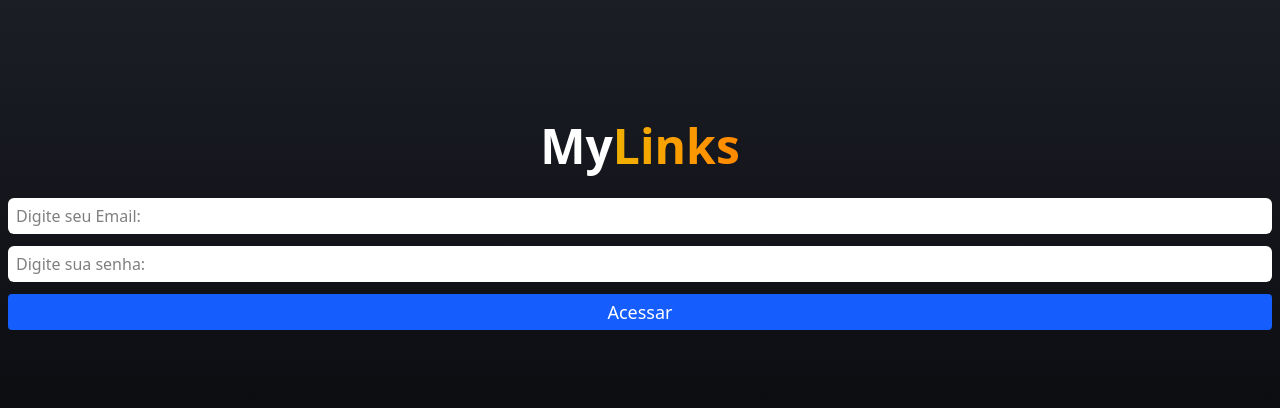
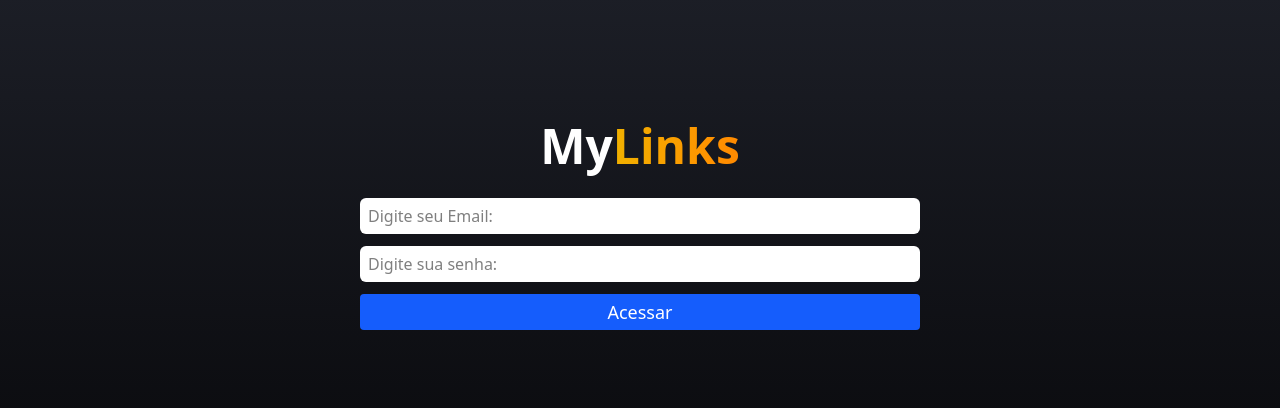
Before and after one commit to PedroVRibeiro/linktree-react-ts, a React (Vite) app: page /login in a window 1280 px wide. Shown: the part 196-604 px from the top of the page. Built offline with nearby package versions, Linux system fonts and the light colour scheme.

Commit message:
add navigation to admin page upon sucessful login

```diff
--- a/src/pages/login/index.tsx
+++ b/src/pages/login/index.tsx
@@ -1,4 +1,4 @@
-import { Link } from "react-router-dom";
+import { Link, useNavigate } from "react-router-dom";
 import { Input } from "../../components/Input";
 import { FormEvent, useState } from "react";
 import { signInWithEmailAndPassword } from "firebase/auth";
@@ -7,6 +7,7 @@ import { auth } from "../../services/firebaseConnection";
 export function Login() {
   const [email, setEmail] = useState("");
   const [password, setPassword] = useState("");
+  const navigate = useNavigate();
 
   function handleSubmit(e: FormEvent) {
     e.preventDefault();
@@ -19,6 +20,7 @@ export function Login() {
     signInWithEmailAndPassword(auth, email, password)
       .then(() => {
         console.log("LOGIN REALIZADO COM SUCESSO!");
+        navigate("/admin", { replace: true });
       })
       .catch((error) => {
         console.log("ERRO AO TENTAR O LOGIN: " + error);
@@ -38,7 +40,7 @@ export function Login() {
 
       <form
         onSubmit={handleSubmit}
-        className="w-full max-w-x1 flex flex-col px-2">
+        className="w-full max-w-xl flex flex-col px-2">
         <Input
           placeholder="Digite seu Email:"
           type="email"
@@ -55,7 +57,7 @@ export function Login() {
 
         <button
           type="submit"
-          className="h-9 bg-blue-600 rounded border-0 text-lg font-medium text-white">
+          className="h-9 bg-blue-600 rounded border-0 text-lg font-medium text-white transition-transform hover:scale-105">
           Acessar
         </button>
       </form>
```
